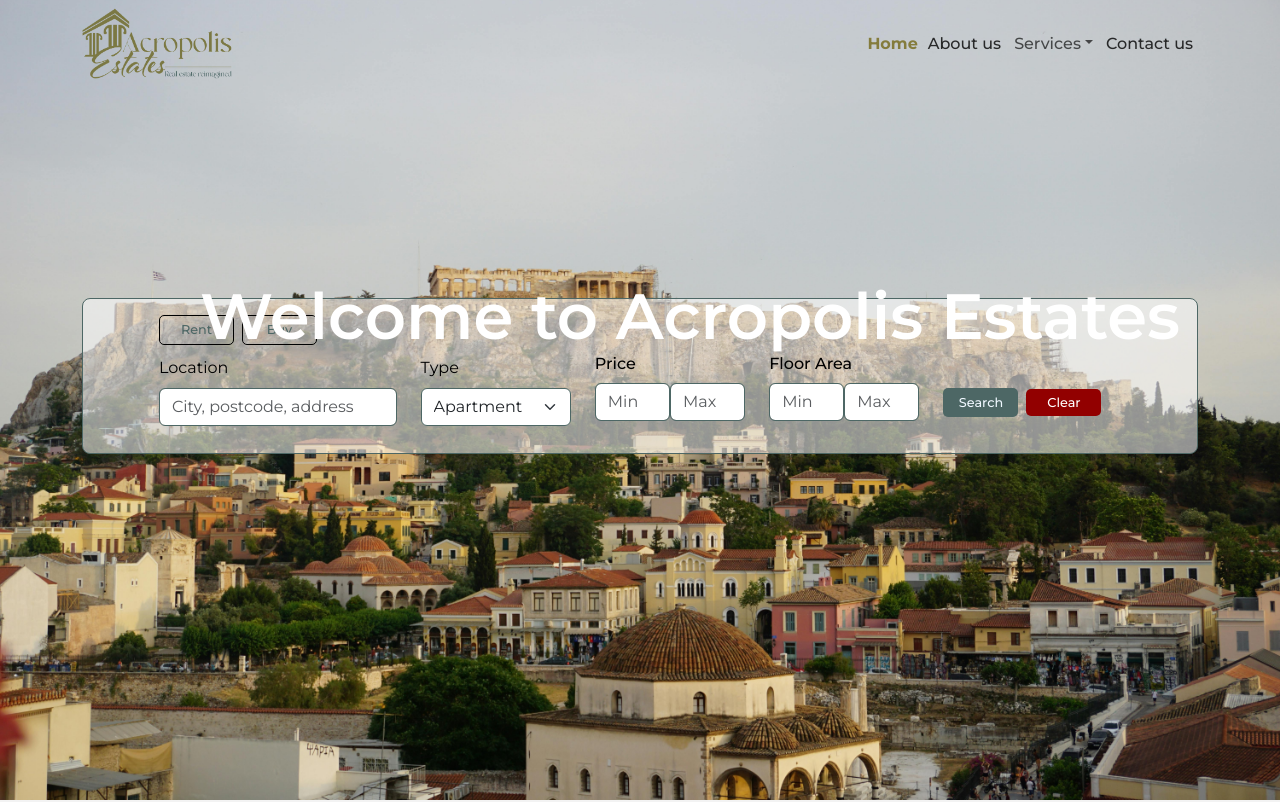
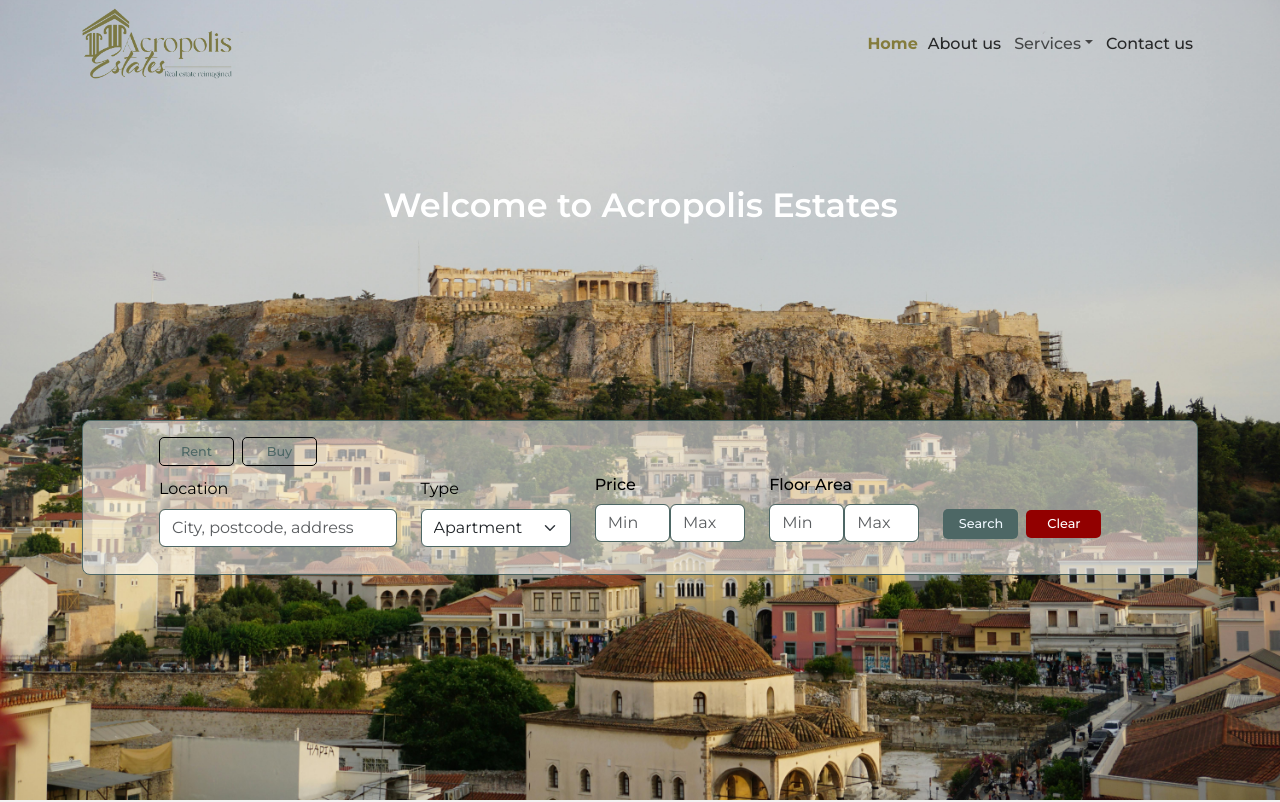
Before and after one commit to Vasileios20/real-estate, a React (Create React App) app: page / in a window 1280 px wide. Shown: the top 802 px of the page. Built offline with nearby package versions, Linux system fonts and the light colour scheme; no server answers.

Commit message:
Update welcome msg/headers styles, to improve UX

```diff
--- a/src/pages/home/HomePage.js
+++ b/src/pages/home/HomePage.js
@@ -26,8 +26,8 @@ export default function HomePage() {
 
   return (
     <>
-      <div className={`d-flex flex-column justify-content-around ${styles.HeroImage}`}>
-        <p className={`h1 ${styles.Welcome}`}>Welcome to Acropolis Estates</p>
+      <div className={`d-flex flex-column justify-content-evenly ${styles.HeroImage}`}>
+        <p className={`h1 mx-5 ${styles.Welcome}`}>Welcome to Acropolis Estates</p>
         <SearchBar />
       </div>
 
--- a/src/styles/HomePage.module.css
+++ b/src/styles/HomePage.module.css
@@ -19,14 +19,9 @@
 }
 
 .Welcome {
-  font-size: 4rem;
+  font-size: 3rem;
   font-weight: 600;
-  margin: 8rem 0 0 0;
-  padding: 0;
   color: #ffffff;
-  top: 150px;
-  left: 200px;
-  position: absolute;
   animation-name: hero-zoom;
   animation-duration: 5s;
   animation-fill-mode: forwards;
@@ -41,3 +36,21 @@
     transform: scale(1);
   }
 }
+
+/* responsive < 768px */
+
+@media screen and (max-width: 832px) {
+  .Welcome {
+    font-size: 2.5rem;
+  }
+}
+
+@media screen and (max-width: 575px) {
+  .Welcome {
+    /* margin: 84px 0 0 0;
+    font-size: 2rem;
+    left: 0;
+    top: 0; */
+    display: none;
+  }
+}
--- a/src/styles/ServicesPages.module.css
+++ b/src/styles/ServicesPages.module.css
@@ -49,14 +49,9 @@
 }
 
 .Welcome {
-  font-size: 4rem;
+  font-size: 3rem;
   font-weight: 600;
-  margin: 0;
-  padding: 0;
   color: #ffffff;
-  top: 350px;
-  left: 20px;
-  position: absolute;
   animation-name: hero-zoom;
   animation-duration: 5s;
   animation-fill-mode: forwards;
```
